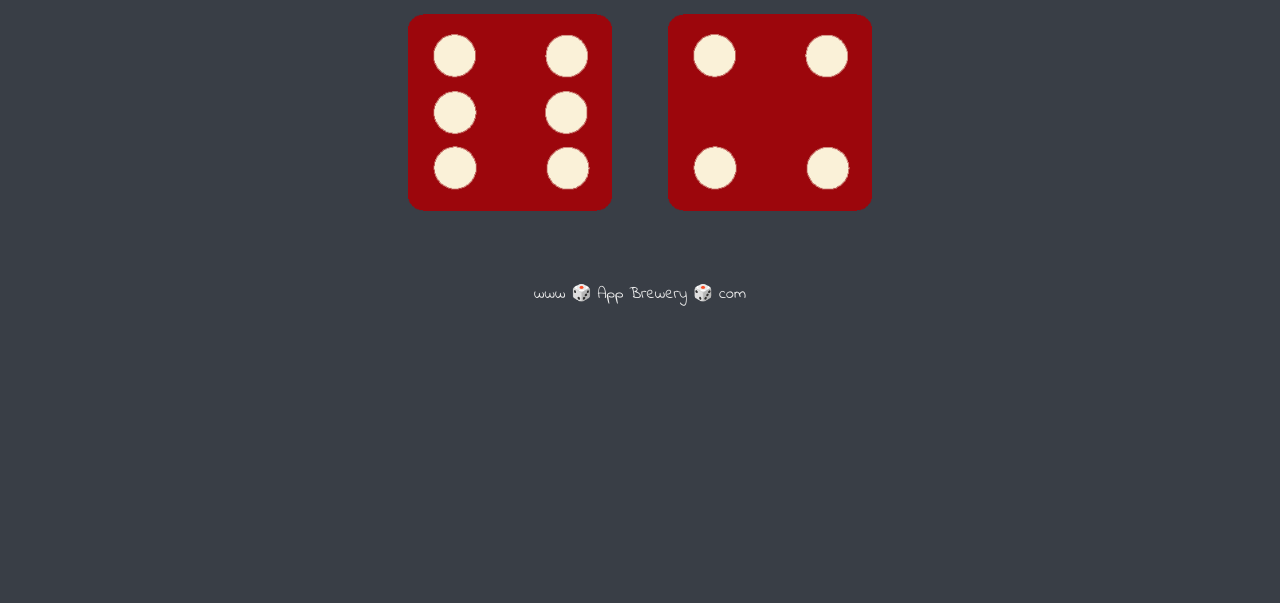
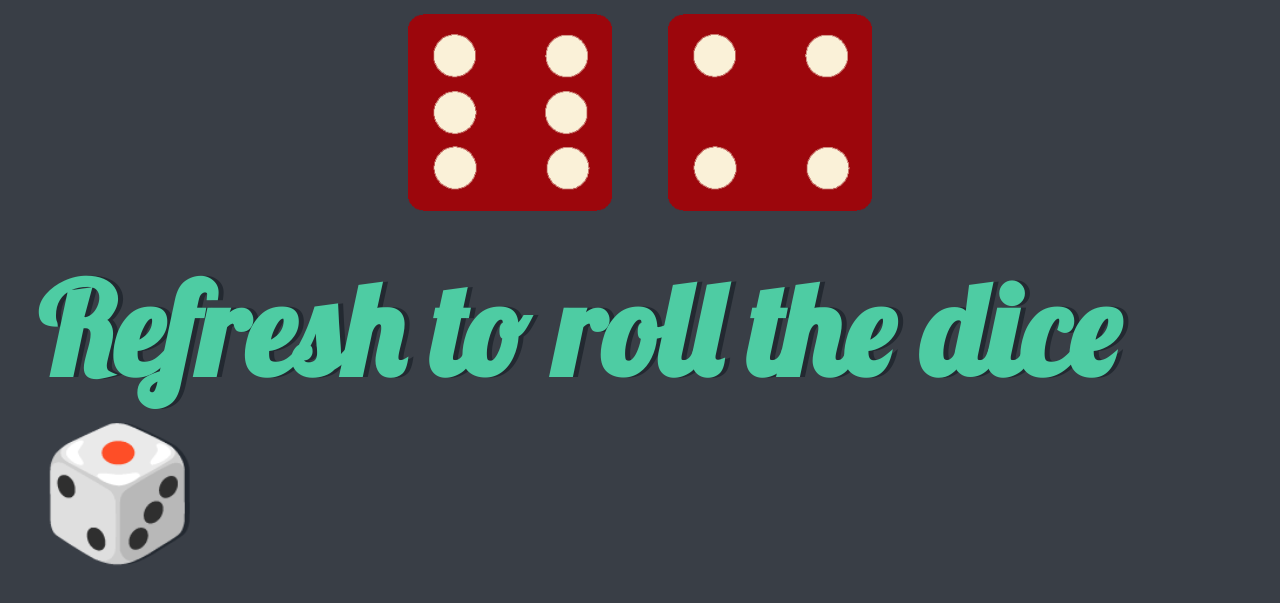
Before and after one commit to coderbysoul/Dicee-Game-Website, a plain HTML site: page index.html in a window 1280 px wide. Shown: the part 321-924 px from the top of the page. Before the commit the page ends 800 px from the top, so only its background shows below. Drawn offline with Linux system fonts and the light colour scheme.

Commit message:
Adding minor changes

```diff
--- a/index.html
+++ b/index.html
@@ -23,12 +23,13 @@
       </div>
 
     </div>
+      <h5>Refresh to roll the dice🎲</h5>
 <script src="index.js" charset="utf-8"></script>
 
 
   </body>
 
   <footer>
-    www 🎲 App Brewery 🎲 com
+
   </footer>
 </html>
--- a/styles.css
+++ b/styles.css
@@ -32,6 +32,14 @@ img {
   width: 80%;
 }
 
+h5 {
+  margin: 30px;
+  font-family: 'Lobster', cursive;
+  text-shadow: 5px 0 #232931;
+  font-size: 8rem;
+  color: #4ECCA3;
+}
+
 footer {
   margin-top: 5%;
   color: #EEEEEE;
```
